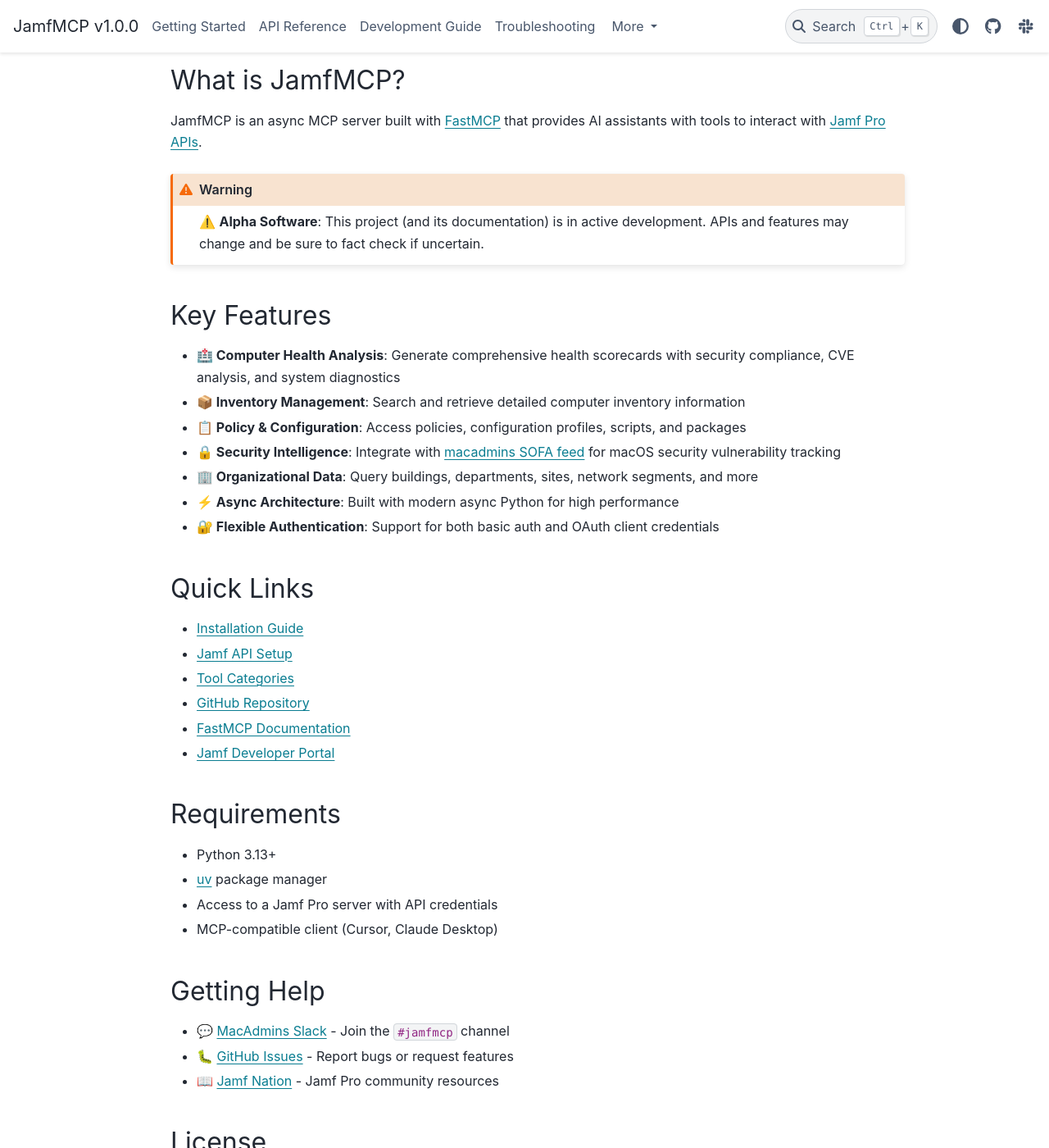
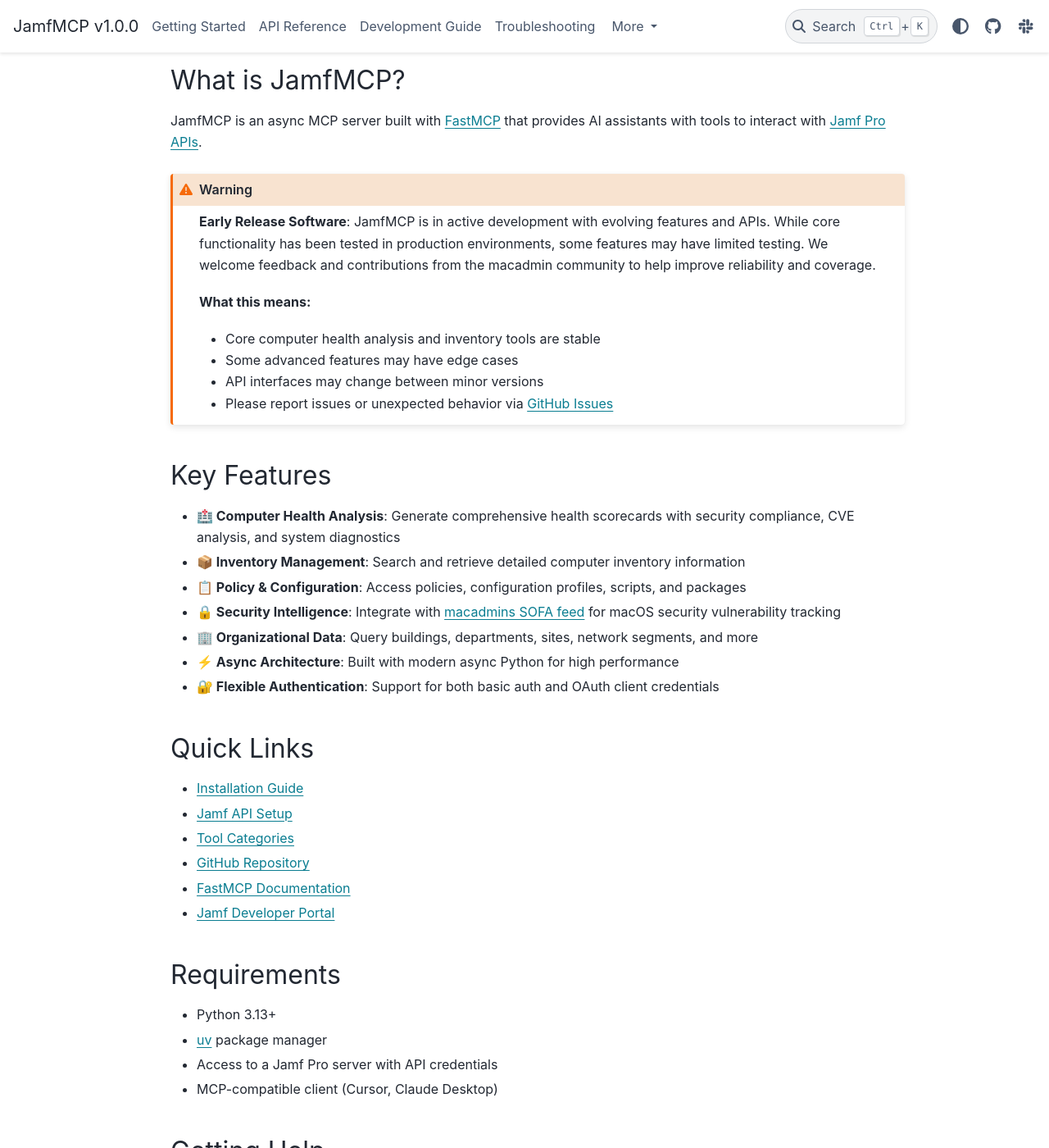
Before and after one commit to liquidz00/jamfmcp, a Sphinx documentation site: the page built from docs/index.md, in a window 1280 px wide and 1400 px high, scrolled down 526 px. Shown: the whole window at 82% size. Built offline with Sphinx 7.4.7 and the PyData theme 0.15.4, drawn with Linux system fonts in a browser that asks for light colours.

Commit message:
docs: elaborate early release warning

```diff
--- a/docs/index.md
+++ b/docs/index.md
@@ -52,7 +52,13 @@
 with tools to interact with [Jamf Pro APIs](https://developer.jamf.com/jamf-pro/docs/jamf-pro-api-overview).
 
 :::{warning}
-⚠️ **Alpha Software**: This project (and its documentation) is in active development. APIs and features may change and be sure to fact check if uncertain.
+**Early Release Software**: JamfMCP is in active development with evolving features and APIs. While core functionality has been tested in production environments, some features may have limited testing. We welcome feedback and contributions from the macadmin community to help improve reliability and coverage.
+
+**What this means:**
+- Core computer health analysis and inventory tools are stable
+- Some advanced features may have edge cases
+- API interfaces may change between minor versions
+- Please report issues or unexpected behavior via [GitHub Issues](https://github.com/liquidz00/jamfmcp/issues)
 :::
 
 ## Key Features
@@ -83,8 +89,8 @@
 
 ## Getting Help
 
-- 💬 [MacAdmins Slack](https://macadmins.slack.com/archives/C09RR0UGF0W) - Join the `#jamfmcp` channel
-- 🐛 [GitHub Issues](https://github.com/liquidz00/jamfmcp/issues) - Report bugs or request features
+- {fab}`slack` [MacAdmins Slack](https://macadmins.slack.com/archives/C09RR0UGF0W) - Join the `#jamfmcp` channel
+- {fab}`github` [GitHub Issues](https://github.com/liquidz00/jamfmcp/issues) - Report bugs or request features
 - 📖 [Jamf Nation](https://community.jamf.com) - Jamf Pro community resources
 
 ## License
```
